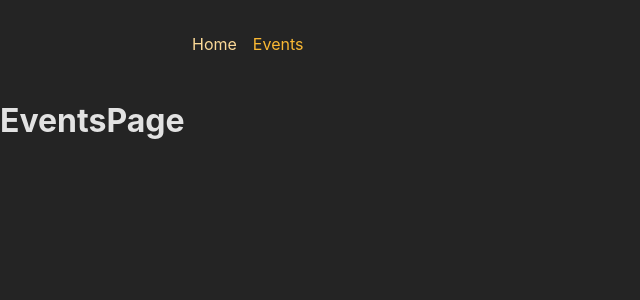
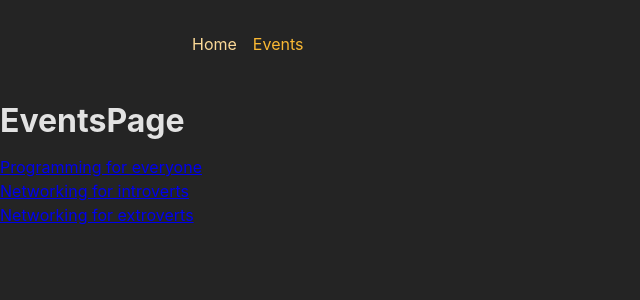
Before and after one commit to MohammmedDawood/course-react-router-v6-updated-with-backend-server, a React (Create React App) app in the folder frontend/: page /events in a window 1280 px wide. Shown: the top 300 px of the page, without its empty margins (0-640 px from the left). Built offline with nearby package versions, Linux system fonts and the light colour scheme.

Commit message:
Output a list of dummy events to the EventsPage //    Every list item should include a link to the respective EventDetailPage

```diff
--- a/frontend/src/App.js
+++ b/frontend/src/App.js
@@ -22,6 +22,7 @@
 //    Done
 // 6. Output a list of dummy events to the EventsPage
 //    Every list item should include a link to the respective EventDetailPage
+//    Done
 // 7. Output the ID of the selected event on the EventDetailPage
 // BONUS: Add another (nested) layout route that adds the <EventNavigation> component above all /events... page components
 import { createBrowserRouter, RouterProvider } from "react-router-dom";
--- a/frontend/src/pages/Events.js
+++ b/frontend/src/pages/Events.js
@@ -1,5 +1,50 @@
+import { Link } from "react-router-dom";
+
+const DUMMY_EVENTS = [
+  {
+    id: "e1",
+    title: "Programming for everyone",
+    description: "In this course, you will learn how to program in Python!",
+    location: "Somewhere in the world",
+    date: "2021-05-12",
+    image: "images/coding-event.jpg",
+    isFeatured: false,
+  },
+  {
+    id: "e2",
+    title: "Networking for introverts",
+    description:
+      "You probably need this course if you already struggle with talking to people.",
+    location: "Somewhere in the world",
+    date: "2021-05-30",
+    image: "images/introvert-event.jpg",
+    isFeatured: true,
+  },
+  {
+    id: "e3",
+    title: "Networking for extroverts",
+    description:
+      "You probably need this course if you already struggle with talking to people.",
+    location: "Somewhere in the world",
+    date: "2021-05-30",
+    image: "images/introvert-event.jpg",
+    isFeatured: true,
+  },
+];
+
 function EventsPage() {
-  return <h1>EventsPage</h1>;
+  return (
+    <>
+      <h1>EventsPage</h1>
+      <ul>
+        {DUMMY_EVENTS.map((event) => (
+          <li key={event.id}>
+            <Link to={`/events/${event.id}`}>{event.title}</Link>
+          </li>
+        ))}
+      </ul>
+    </>
+  );
 }
 
 export default EventsPage;
```
